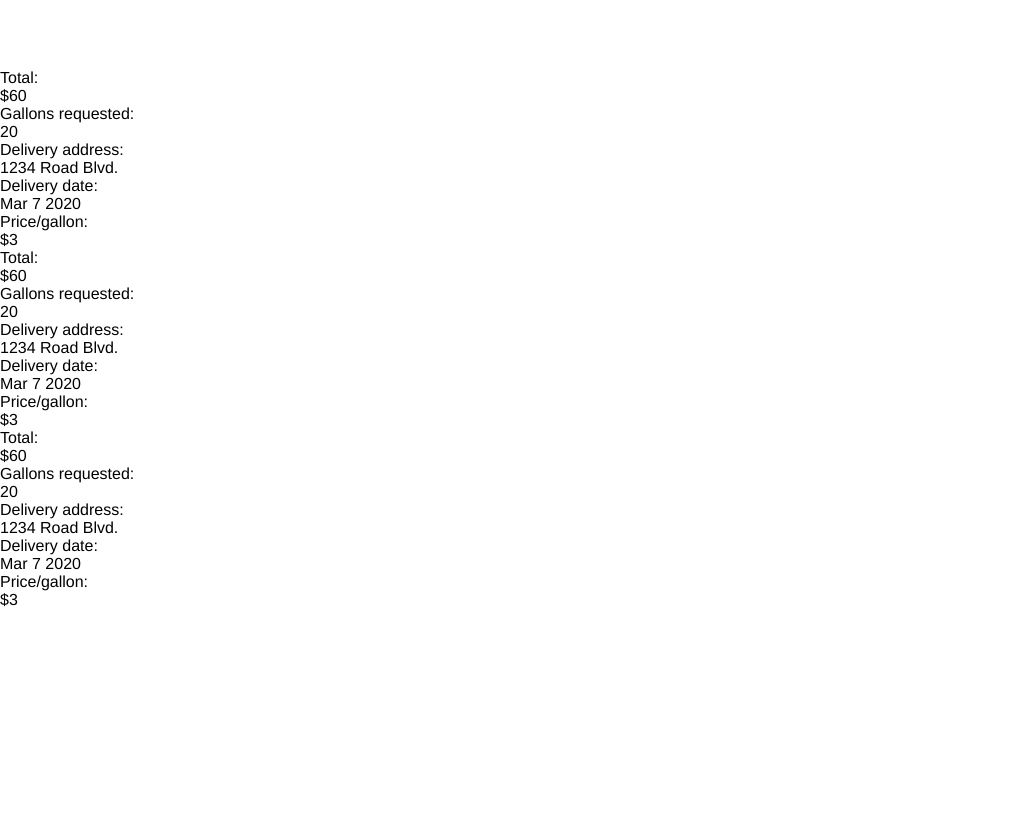
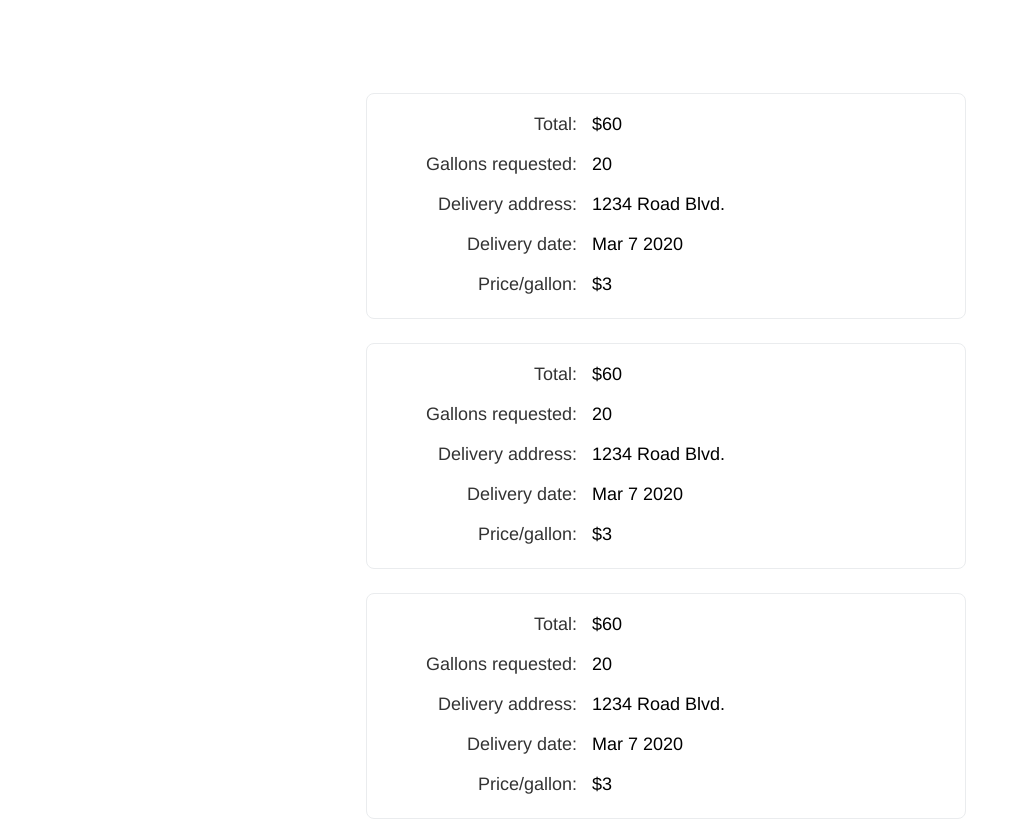
Before and after one commit to daogena/Fuel-Rate-Website, a plain HTML site: page history.html in a window 1280 px wide. Shown: the part 131-950 px from the top of the page, without its empty margins (0-1029 px from the left). Before the commit the page ends 800 px from the top, so only its background shows below. Drawn offline with Linux system fonts and the light colour scheme.

Commit message:
history.css-update1

```diff
--- a/style/history.css
+++ b/style/history.css
@@ -1 +1,38 @@
 /* Style for history page */
+.history-container {
+    max-width: 600px;
+    min-width: 500px;
+    width: 100%;
+    padding-left: 16px;
+    padding-right: 16px;
+    margin-left: 350px;
+}
+
+.history-item {
+    border: 1px solid #eaecee;
+    border-radius: 8px;
+    min-height: 200px;
+    overflow: hidden;
+    margin-top: 24px;
+    padding-bottom: 24px;
+}
+
+.label {
+    font-size: 18px;
+    color: #333;
+    height: 20px;
+    width: 200px;
+    margin-top: 10px;
+    margin-left: 10px;
+    text-align: right;
+    margin-right:15px;
+    float:left;
+}
+
+.value {
+    font-size: 18px;
+    height: 20px;
+    width: 500px;
+    margin-top: 10px;
+    padding-top: 10px;
+}
```
